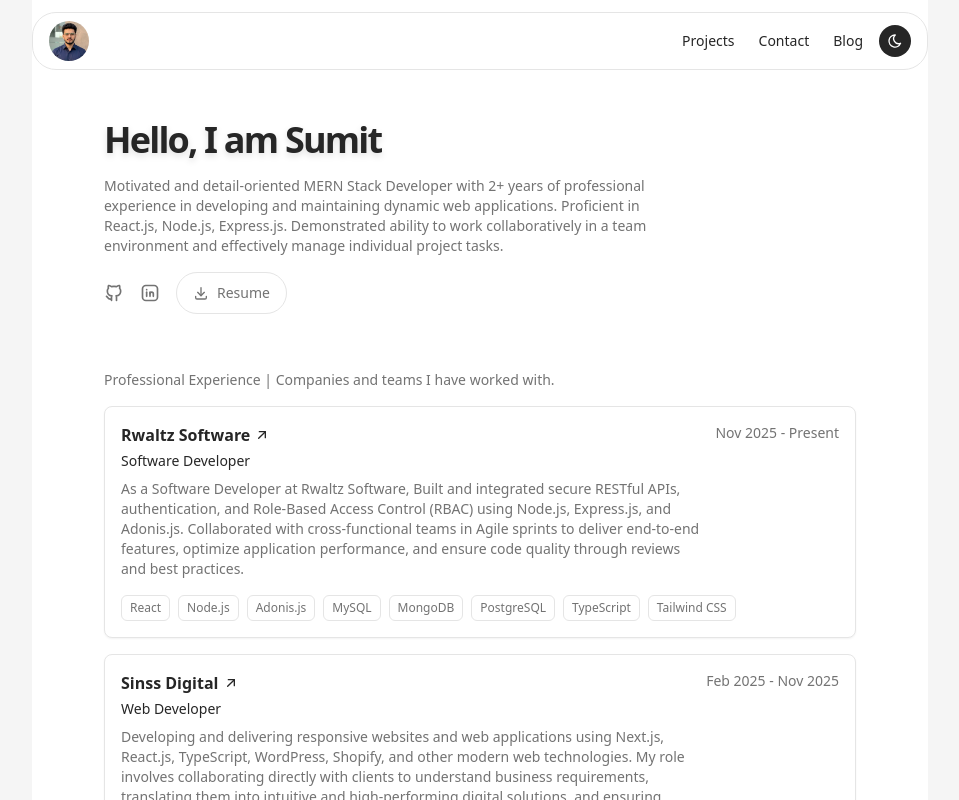
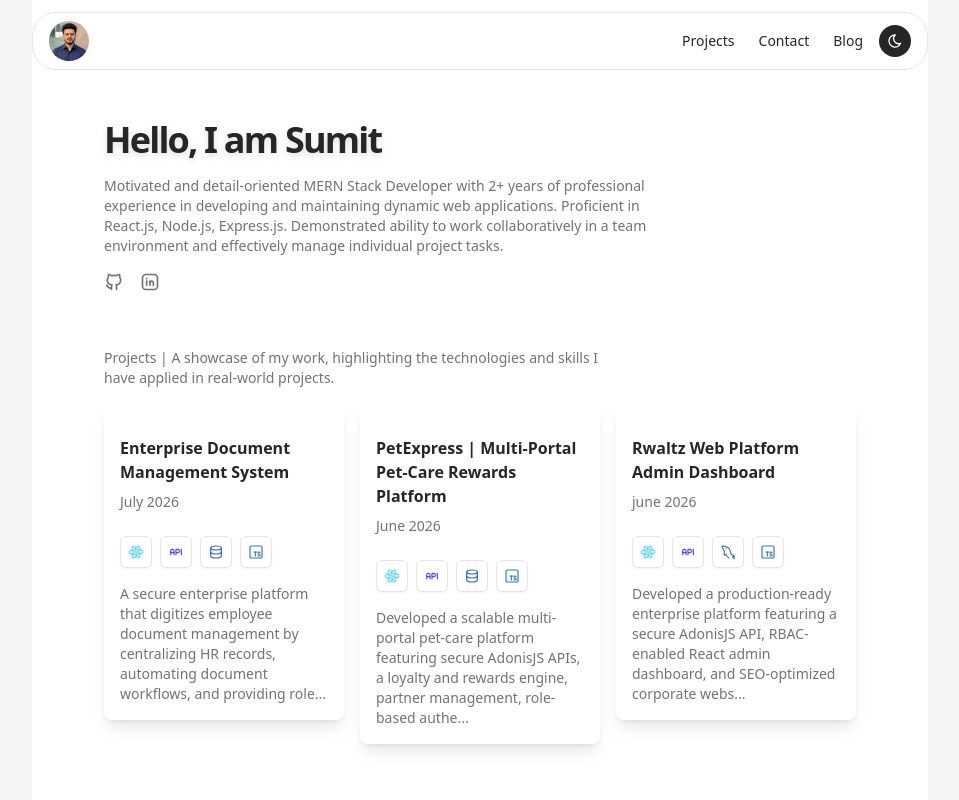
Before and after one commit to SumitSonawane2711/My-Portfolio, a Next.js app: page / in a window 1280 px wide. Shown: the top 800 px of the page, without its empty margins (160-1119 px from the left). Built offline with nearby package versions, Linux system fonts and the light colour scheme.

Commit message:
refactor: comment out DownloadResume component in Hero and Profile, reorder components in Home

```diff
--- a/src/app/components/hero.tsx
+++ b/src/app/components/hero.tsx
@@ -2,7 +2,6 @@
 import { Heading } from "./heading"
 import { SubHeading } from "./subheading"
 import { IconBrandGithub, IconBrandLinkedin } from "@tabler/icons-react"
-import { DownloadResume } from "./download-resume"
 
 export const Hero = async () => {
     return (
@@ -19,7 +18,7 @@
                 <Link href="https://in.linkedin.com/in/sumit-sonawane-2b504b219">
                     <IconBrandLinkedin className="size-5 text-secondary hover:text-primary" />
                 </Link>
-                <DownloadResume />
+                {/* <DownloadResume /> */}
             </div>
         </section>
     )
--- a/src/app/components/profile.tsx
+++ b/src/app/components/profile.tsx
@@ -120,7 +120,7 @@
                                                 {link.icon}
                                             </a>
                                         ))}
-<DownloadResume />
+{/* <DownloadResume /> */}
 
                                     </div>
                                 )}
--- a/src/app/page.tsx
+++ b/src/app/page.tsx
@@ -13,8 +13,8 @@
       <Profile />
       <Container className="min-h-screen p-4 pt-10 md:pt-20 md:pb-10">
        <Hero />
+        <Projects projects={projects.slice(0, 3)} />
         <ProfessionalExperience />
-        <Projects projects={projects.slice(0, 3)} />
         <Landingblog />
         {/* <Testimonials /> */}
       </Container>
```
